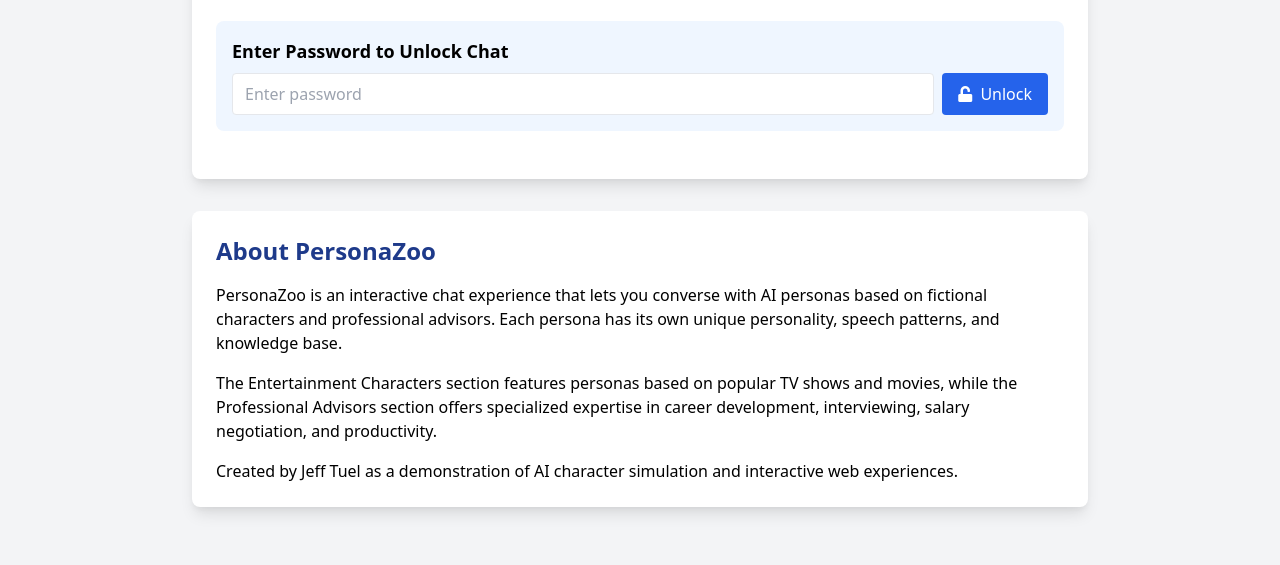
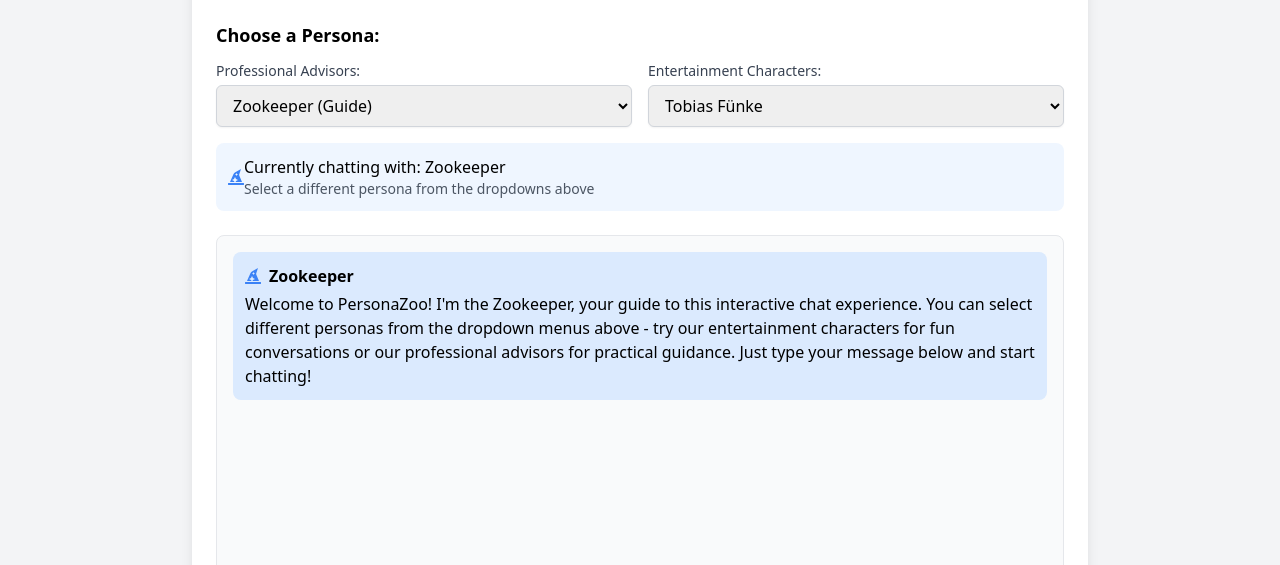
Before and after one commit to unsureboolean/winxp-website, a plain HTML site: page personazoo.html in a window 1280 px wide. Shown: the part 235-800 px from the top of the page. Drawn offline with nearby package versions, Linux system fonts and the light colour scheme; a script that the page names is missing.

Commit message:
Remove password requirement from PersonaZoo

```diff
--- a/personazoo.html
+++ b/personazoo.html
@@ -207,7 +207,7 @@
                 </p>
 
                 <!-- API Key Input (Hidden by default with auto-unlock) -->
-                <div id="api-key-container" class="mb-6 p-4 bg-blue-50 rounded-lg">
+                <div id="api-key-container" class="mb-6 p-4 bg-blue-50 rounded-lg" style="display: none;">
                     <h3 class="text-lg font-semibold mb-2">Enter Password to Unlock Chat</h3>
                     <div class="flex">
                         <input type="password" id="api-key-input" placeholder="Enter password"
@@ -219,7 +219,7 @@
                 </div>
 
                 <!-- Chat Interface (Hidden until unlocked) -->
-                <div id="chat-container" class="hidden">
+                <div id="chat-container">
                     <!-- Persona Selection -->
                     <div class="mb-6">
                         <h3 class="text-lg font-semibold mb-3">Choose a Persona:</h3>
```
